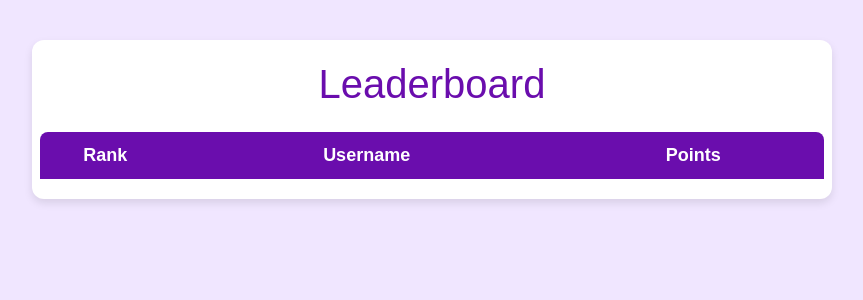
After one commit to saumy-sh/MoodGPT, a Flask app: page /leaderboard in a window 1280 px wide. The commit adds this page. Shown: the top 300 px of the page, without its empty margins (208-1071 px from the left). Run offline with Flask 3, Linux system fonts and the light colour scheme; data that the repository does not hold is empty; some libraries are stand-ins or nearby versions.

Commit message:
added leaderboard and progress bar

```diff
--- a/backend/routes.py
+++ b/backend/routes.py
@@ -3,6 +3,7 @@ from backend.auth import login_required
 from . import mongo
 import pandas as pd
 import os
+from flask_pymongo import DESCENDING
 
 
 routes = Blueprint("routes", __name__)
@@ -114,3 +115,10 @@ def update_points():
 
     flash("Points updated successfully!",category="success")
     return redirect(url_for("todo"))
+
+@login_required
+@routes.route('/leaderboard',methods=['GET'])
+def leaderboard():
+     # Query the 'userinfo' collection and sort by 'total_points' in descending order
+    leaderboard_data = mongo.db.userinfo.find({}, {"_id": 0, "username": 1, "total_points": 1}).sort("total_points", DESCENDING)
+    return render_template('leaderboard.html', leaderboard=leaderboard_data)
--- /dev/null
+++ b/backend/static/css/leaderboard.css
@@ -0,0 +1,76 @@
+body {
+    background-color: #f0e6ff; /* Light purple background */
+    font-family: Arial, sans-serif;
+}
+
+.container {
+    max-width: 800px;
+    margin: 40px auto;
+    background-color: white;
+    padding: 20px;
+    box-shadow: 0px 4px 8px rgba(0, 0, 0, 0.1);
+    border-radius: 12px;
+}
+
+h1 {
+    color: #6a0dad;
+}
+
+.leaderboard-table {
+    width: 100%;
+    margin-top: 20px;
+}
+
+.table-header {
+    background-color: #6a0dad;
+    color: white;
+    padding: 10px 0;
+    font-size: 18px;
+    border-radius: 8px 8px 0 0;
+    text-align: center;
+}
+
+.table-row {
+    padding: 10px 0;
+    background-color: #f1f1f1;
+    border-bottom: 1px solid #e1e1e1;
+}
+
+.table-row:nth-child(even) {
+    background-color: #e0e0e0;
+}
+
+.table-row:hover {
+    background-color:  #f0e6ff;
+}
+
+.rank, .username, .points {
+    text-align: center;
+    padding: 8px;
+}
+
+.rank {
+    color: #333;
+    font-weight: bold;
+}
+
+.table-row img{
+    width: 40px;
+    height: 40px;
+}
+
+.username {
+    color: #6a0dad;
+}
+
+.points {
+    color: #FFD700;
+    font-weight: bold;
+}
+
+/* Small screen adjustments */
+@media (max-width: 576px) {
+    .rank, .username, .points {
+        font-size: 14px;
+    }
+}
--- /dev/null
+++ b/backend/templates/leaderboard.html
@@ -0,0 +1,44 @@
+<!DOCTYPE html>
+<html lang="en">
+<head>
+    <meta charset="UTF-8">
+    <meta name="viewport" content="width=device-width, initial-scale=1.0">
+    <title>Leaderboard</title>
+    <link href="https://cdn.jsdelivr.net/npm/bootstrap@5.3.3/dist/css/bootstrap.min.css" rel="stylesheet">
+    <link rel="stylesheet" href="{{ url_for('static', filename='css/leaderboard.css') }}">
+</head>
+<body>
+
+    <div class="container">
+        <h1 class="text-center mb-4">Leaderboard</h1>
+
+        <div class="leaderboard-table">
+            <div class="table-header row">
+                <div class="col-2"><strong>Rank</strong></div>
+                <div class="col-6"><strong>Username</strong></div>
+                <div class="col-4"><strong>Points</strong></div>
+            </div>
+
+            <div class="table-body">
+                {% for user in leaderboard %}
+                <div class="row table-row text-center align-items-center">
+                    {% if loop.index == 1 %}
+                        <img src="{{ url_for('static', filename='images/first_rank.png') }}" alt="Gold Medal" class="col-2 rank">
+                    {% elif loop.index == 2 %}
+                        <img src="{{ url_for('static', filename='images/second_rank.png') }}" alt="Siver Medal" class="col-2 rank">
+                    {% elif loop.index == 3 %}
+                        <img src="{{ url_for('static', filename='images/third_rank.png') }}" alt="Bronze Medal" class="col-2 rank">
+                    {% else %}
+                        <div class="col-2 rank">{{ loop.index }}</div>
+                    {% endif %}
+                    <div class="col-6 username">{{ user.username }}</div>
+                    <div class="col-4 points">{{ user.total_points }}</div>
+                </div>
+                {% endfor %}
+            </div>
+        </div>
+    </div>
+
+    <script src="https://cdn.jsdelivr.net/npm/bootstrap@5.3.3/dist/js/bootstrap.bundle.min.js"></script>
+</body>
+</html>
```
Also changed, not shown: backend/static/css/dashboard.css (+28 -5 lines), backend/templates/dashboard.html (+27 -16 lines), backend/static/images/coins.png (added), backend/static/images/first_rank.png (added), backend/static/images/second_rank.png (added), backend/static/images/third_rank.png (added), 1 other file.
